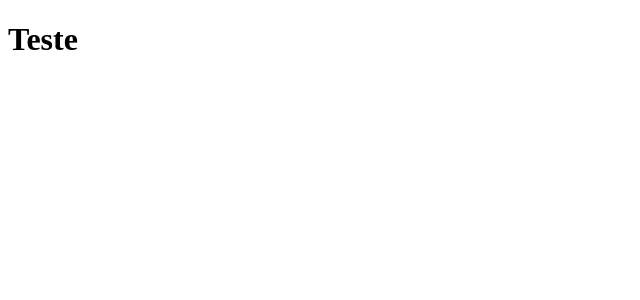
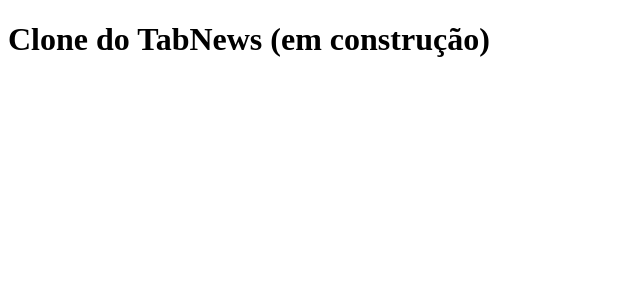
Before and after one commit to LuanGregati/clone-tabnews, a Next.js app: page / in a window 1280 px wide. Shown: the top 300 px of the page, without its empty margins (0-640 px from the left). Built offline with nearby package versions, Linux system fonts and the light colour scheme.

Commit message:
edição do arquivo index.js

```diff
--- a/pages/index.js
+++ b/pages/index.js
@@ -1,3 +1,3 @@
 export default function Home() {
-    return <h1>Teste</h1>;
+    return <h1>Clone do TabNews (em construção)</h1>;
 }
```
